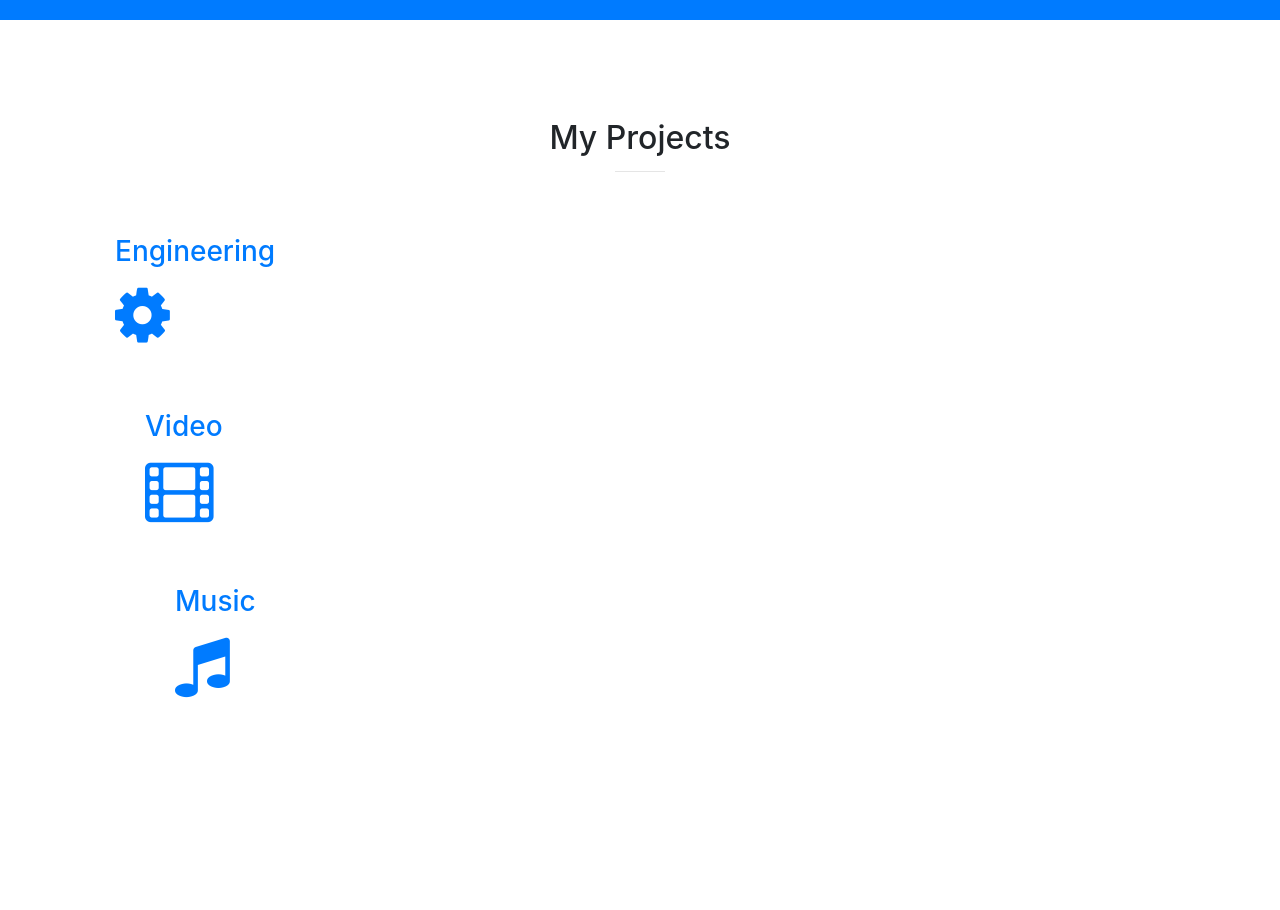
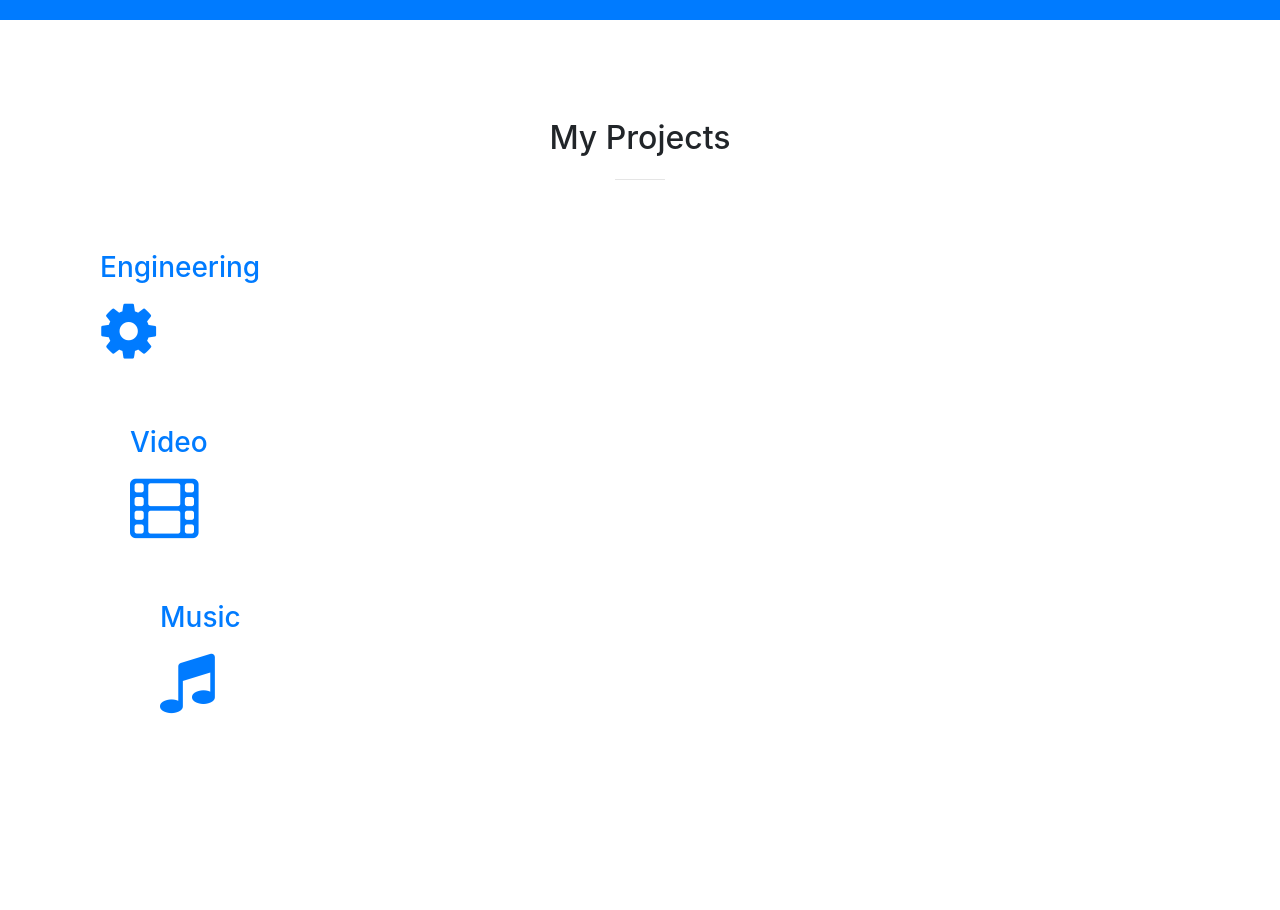
Before and after one commit to jimmydugan/jimmymdugan.github.io, a website with bundled scripts: page index.html in a window 1280 px wide. Shown: the part 1480-2390 px from the top of the page. Built offline with nearby package versions, Linux system fonts and the light colour scheme.

Commit message:
Update index.html

```diff
--- a/index.html
+++ b/index.html
@@ -92,14 +92,31 @@
       </div>
     </section>
 
+
+
+
+
+
+
+
+
+
+
+
+
+
+
    <section id="services">
       <div class="container">
-        <div class="col-lg-12 text-center">
-        <h2 class="text-center">My Projects</h2>
-        <hr class="star-primary">
         <div class="row">
-
-
+          <div class="col-lg-12 text-center">
+            <h2 class="section-heading">My Projects</h2>
+            <hr class="my-4">
+          </div>
+       </div>
+     </div>
+     <div class="container">
+        <div class="row">
           <div class="col-sm-4 portfolio-item">
             <a class="portfolio-link" href="#portfolioModal1" data-toggle="modal">
               <div class="service-box mt-5 mx-auto">
```
